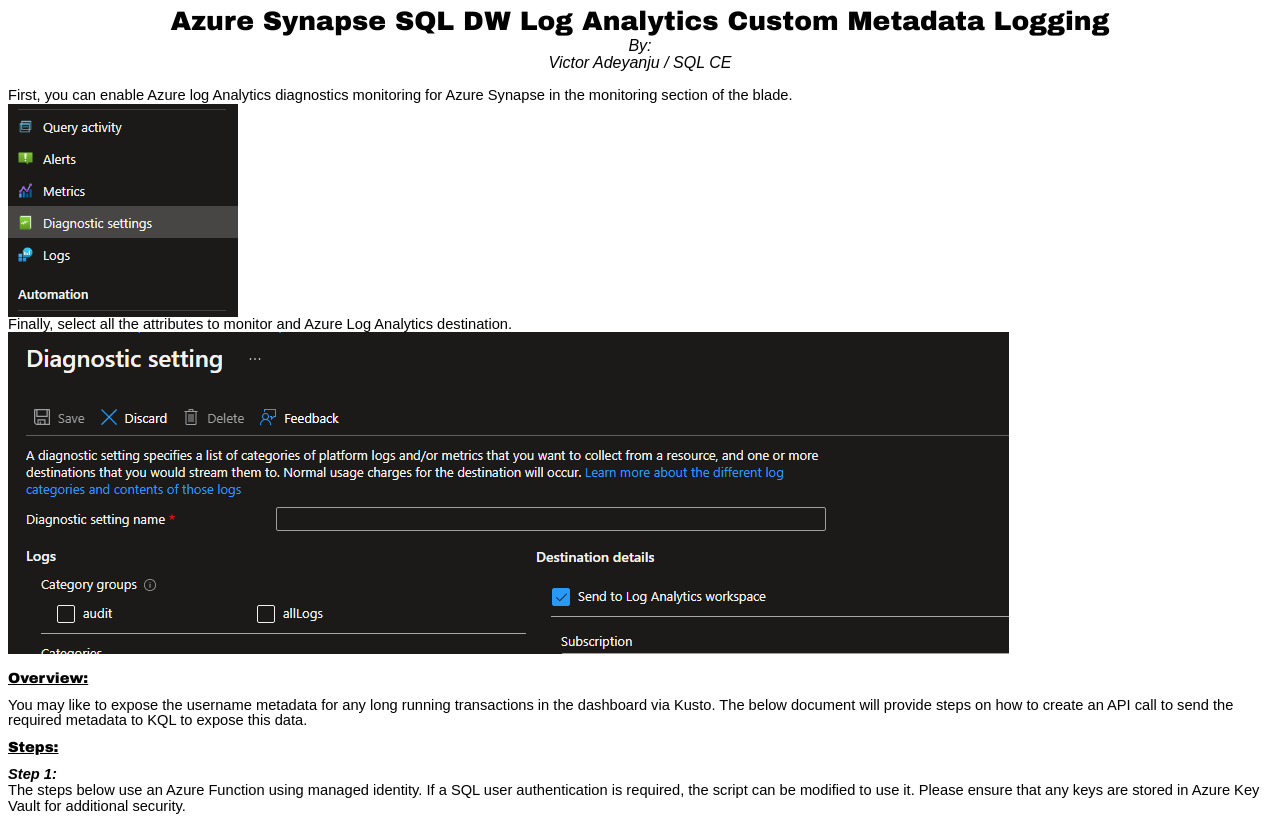
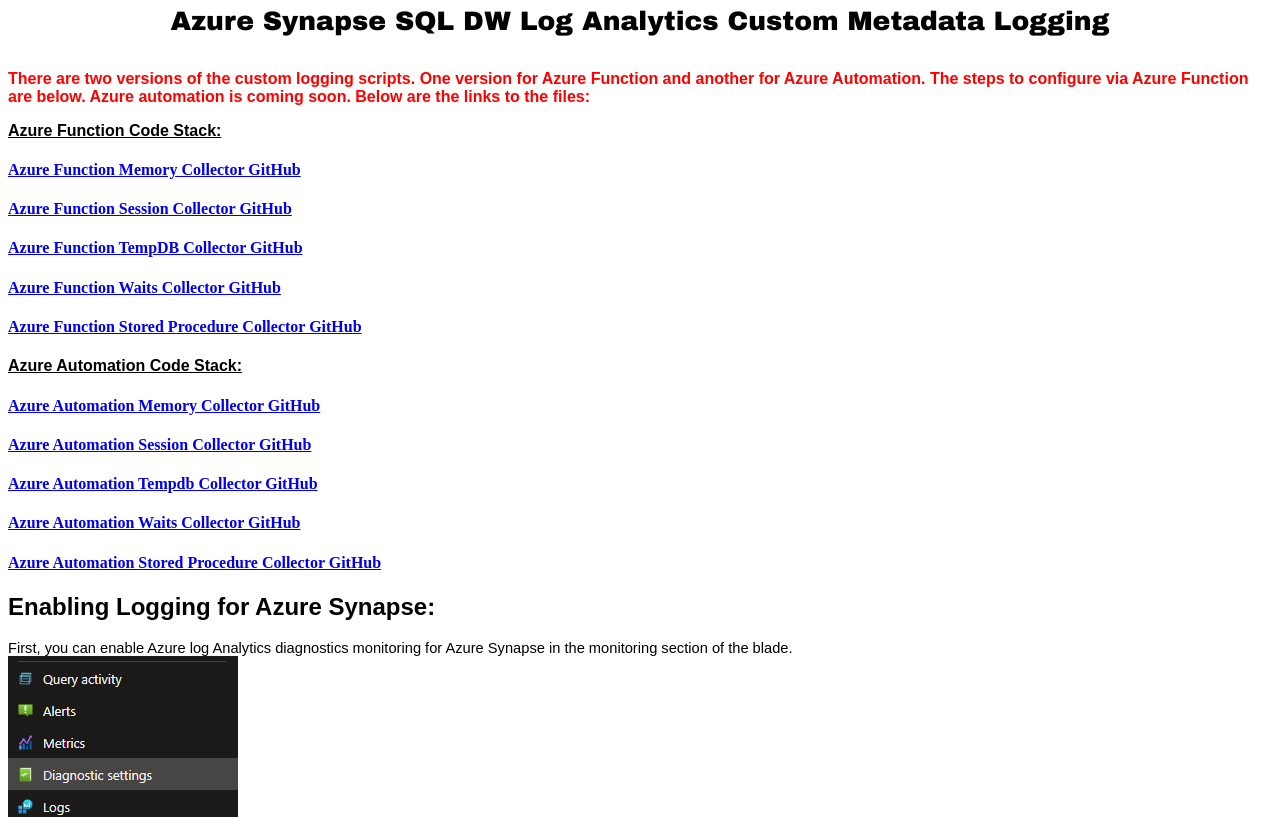
Before and after one commit to azurepocmain/azurepocmain.github.io, a plain HTML site: page articles/Azure Synapse SQL DW Log Analytics Custom Metadata Logging.htm in a window 1280 px wide. Shown: the top 817 px of the page. Drawn offline with Linux system fonts and the light colour scheme.

Commit message:
Add files via upload

```diff
--- a/articles/Azure Synapse SQL DW Log Analytics Custom Metadata Logging.htm
+++ b/articles/Azure Synapse SQL DW Log Analytics Custom Metadata Logging.htm
@@ -841,6 +841,9 @@ div.WordSection1
 	mso-hansi-theme-font:minor-latin;
 	mso-bidi-font-family:"Times New Roman";
 	mso-bidi-theme-font:minor-bidi;}
+
+
+
 </style>
 <![endif]--><!--[if gte mso 9]><xml>
  <o:shapedefaults v:ext="edit" spidmax="2050"/>
@@ -860,19 +863,38 @@ mso-bidi-font-size:11.0pt;line-height:107%;font-family:"Arial Black",sans-serif;
 mso-bidi-font-family:Arial'>Azure Synapse SQL DW Log Analytics Custom Metadata
 Logging<o:p></o:p></span></p>
 
-<p class=MsoNormal align=center style='margin-bottom:0in;text-align:center;
-tab-stops:6.0in'><i style='mso-bidi-font-style:normal'><span style='font-size:
-12.0pt;mso-bidi-font-size:11.0pt;line-height:107%;font-family:"Arial",sans-serif'>By:<o:p></o:p></span></i></p>
-
-<p class=MsoNormal align=center style='margin-bottom:0in;text-align:center'><i
-style='mso-bidi-font-style:normal'><span style='font-size:12.0pt;mso-bidi-font-size:
-11.0pt;line-height:107%;font-family:"Arial",sans-serif'>Victor Adeyanju / SQL
-CE<o:p></o:p></span></i></p>
+
 
 <p class=MsoNormal style='margin-bottom:0in'><i style='mso-bidi-font-style:
 normal'><span style='font-size:12.0pt;mso-bidi-font-size:11.0pt;line-height:
 107%;font-family:"Arial",sans-serif'><o:p>&nbsp;</o:p></span></i></p>
 
+
+<p style="color: rgb(255, 0, 0);font-weight: bolder; font-family: Arial, Helvetica, sans-serif;">There are two versions of the custom logging scripts.
+  One version for Azure Function and another for Azure Automation.
+  The steps to configure via Azure Function are below.
+  Azure automation is coming soon.
+  Below are the links to the files:
+</p>
+
+<p style="color: rgb(0, 0, 0);font-weight: bolder; font-family: Arial, Helvetica, sans-serif; text-decoration: underline;">Azure Function Code Stack: </p>
+<p><a href="https://github.com/azurepocmain/azuresynapseworkflow/blob/main/AzureFunctionSynapse_Memory.ps1" alt="Azure Function Memory Collection" target="_blank" ><h4>Azure Function Memory Collector GitHub</h4></a> </p>
+<p><a href="https://github.com/azurepocmain/azuresynapseworkflow/blob/main/AzureFunctionSynapse_Session.ps1" alt="Azure Function Session Collection" target="_blank" ><h4>Azure Function Session Collector GitHub</h4></a> </p>
+<p><a href="https://github.com/azurepocmain/azuresynapseworkflow/blob/main/AzureFunctionSynapse_TempDB.ps1" alt="Azure Function TempDB Collection" target="_blank" ><h4>Azure Function TempDB Collector GitHub</h4></a> </p>
+<p><a href="https://github.com/azurepocmain/azuresynapseworkflow/blob/main/AzureFunctionSynapse_Waits.ps1" alt="Azure Function Waits Collection" target="_blank" ><h4>Azure Function Waits Collector GitHub</h4></a> </p>
+<p><a href="https://github.com/azurepocmain/azuresynapseworkflow/blob/main/AzureFunctionSynapse_Storedproc.ps1" alt="Azure Function Stored Procedure Collection" target="_blank" ><h4>Azure Function Stored Procedure Collector GitHub</h4></a> </p>
+
+
+<p style="color: rgb(0, 0, 0);font-weight: bolder; font-family: Arial, Helvetica, sans-serif; text-decoration: underline;">Azure Automation Code Stack: </p>
+<p><a href="https://github.com/azurepocmain/azuresynapseworkflow/blob/main/AzureAutomationSynapse_Memory.ps1" alt="Azure Automation Memory Collection" target="_blank" ><h4>Azure Automation Memory Collector GitHub</h4></a> </p>
+<p><a href="https://github.com/azurepocmain/azuresynapseworkflow/blob/main/AzureAutomationSynapse_Session.ps1" alt="Azure Automation Session Collection" target="_blank" ><h4>Azure Automation Session Collector GitHub</h4></a> </p>
+<p><a href="https://github.com/azurepocmain/azuresynapseworkflow/blob/main/AzureAutomationSynapse_Tempdb.ps1" alt="Azure Automation Tempdb Collection" target="_blank" ><h4>Azure Automation Tempdb Collector GitHub</h4></a> </p>
+<p><a href="https://github.com/azurepocmain/azuresynapseworkflow/blob/main/AzureAutomationSynapse_Waits.ps1" alt="Azure Automation Waits Collection" target="_blank" ><h4>Azure Automation Waits Collector GitHub</h4></a> </p>
+<p><a href="https://github.com/azurepocmain/azuresynapseworkflow/blob/main/AzureAutomationSynapse_Storedproc.ps1" alt="Azure Automation Stored Procedure Collection" target="_blank" ><h4>Azure Automation Stored Procedure Collector GitHub</h4></a> </p>
+
+
+
+<p><h2 style="font-weight: bolder; font-family: Arial, Helvetica, sans-serif;">Enabling Logging for Azure Synapse:</h2></p>
 <p class=MsoNormal style='margin-bottom:0in'><span style='font-family:"Arial",sans-serif'>First,
 you can enable Azure log Analytics diagnostics monitoring for Azure Synapse in
 the monitoring section of the blade. <o:p></o:p></span></p>
@@ -928,11 +950,13 @@ v:shapes="Picture_x0020_2"><![endif]></span></i><i style='mso-bidi-font-style:
 normal'><span style='font-size:12.0pt;mso-bidi-font-size:11.0pt;line-height:
 107%;font-family:"Arial",sans-serif'><o:p></o:p></span></i></p>
 
+<p></p>
+
 <p class=MsoNormal style='margin-bottom:0in'><i style='mso-bidi-font-style:
 normal'><span style='font-size:12.0pt;mso-bidi-font-size:11.0pt;line-height:
 107%;font-family:"Arial",sans-serif;color:white;mso-themecolor:background1'><o:p>&nbsp;</o:p></span></i></p>
 
-<p class=MsoNormal><u><span style='font-family:"Arial Black",sans-serif'>Overview:
+<p class=MsoNormal><u><span style='font-family:"Arial Black",sans-serif; font-size: 25px;'>Overview:
 <o:p></o:p></span></u></p>
 
 <p class=MsoNormal><a name="_Hlk501750076"><span style='font-family:"Arial",sans-serif'>You
@@ -3889,7 +3913,7 @@ style='mso-bookmark:_Hlk501750076'><span style='font-family:"Arial",sans-serif'>
 
 <p class=MsoNormal style='margin-bottom:0in;line-height:normal'><span
 style='mso-bookmark:_Hlk501750076'><b><i><span style='font-family:"Arial",sans-serif'>Step
-6: <o:p></o:p></span></i></b></span></p>
+6: Please note this is for the older SQL DW. Newer Syntax example coming soon.  <o:p></o:p></span></i></b></span></p>
 
 <p class=MsoNormal style='margin-bottom:0in;line-height:normal'><span
 style='mso-bookmark:_Hlk501750076'><span style='font-family:"Arial",sans-serif'>In
```
